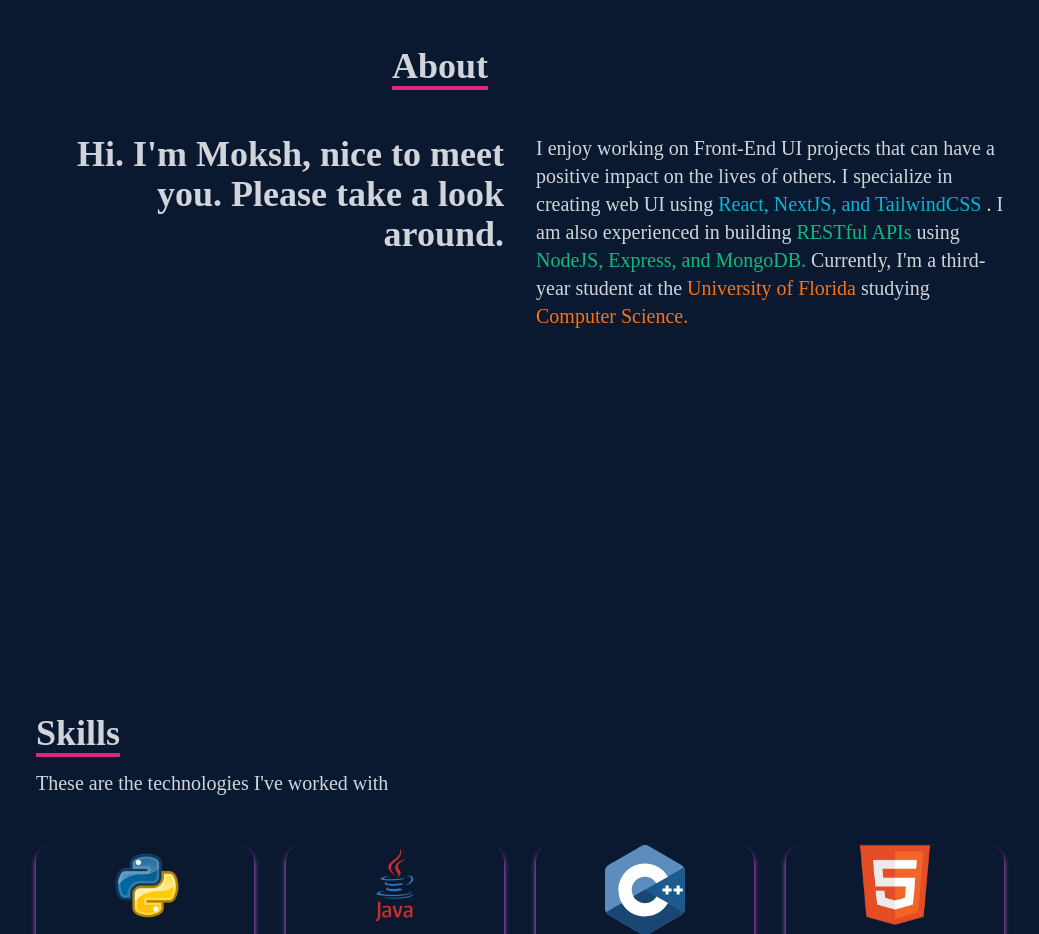
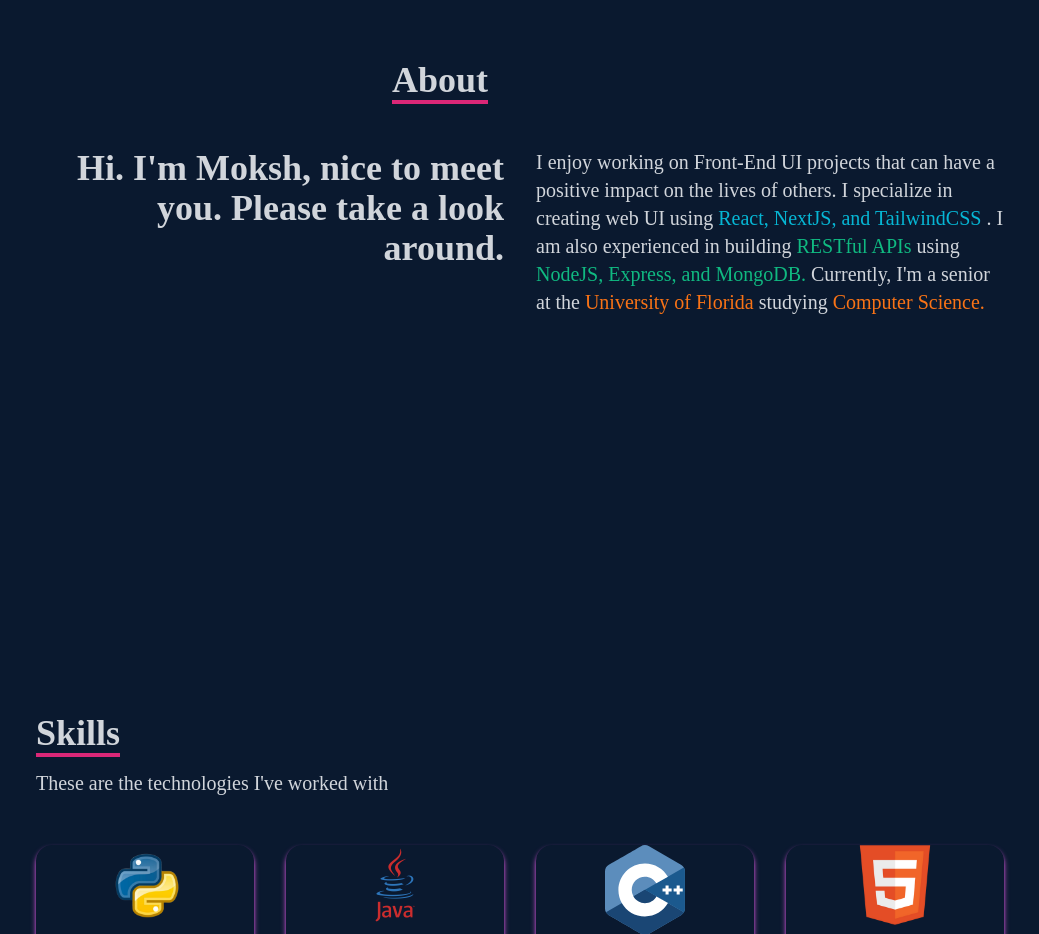
Before and after one commit to mkeloo/A-Portolio-Resume, a React (Create React App) app: page / in a window 1280 px wide. Shown: the part 880-1814 px from the top of the page, without its empty margins (120-1159 px from the left). Built offline with nearby package versions, Linux system fonts and the light colour scheme; the HTML template or start-up script is replaced by a standard one.

Commit message:
Update About.jsx

```diff
--- a/src/components/About.jsx
+++ b/src/components/About.jsx
@@ -46,7 +46,7 @@ const About = () => {
                 {' '}
                 NodeJS, Express, and MongoDB.
               </span>{' '}
-              Currently, I'm a third-year student at the{' '}
+              Currently, I'm a senior at the{' '}
               <span className="text-orange-500"> University of Florida </span>
               studying <span className="text-orange-500">Computer Science.</span>
             </p>
```
